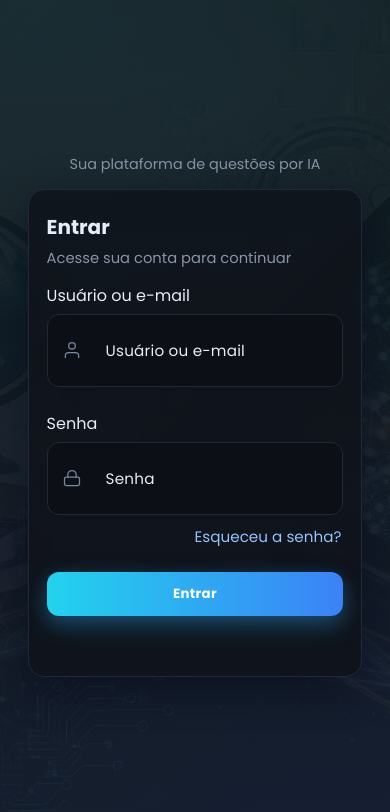
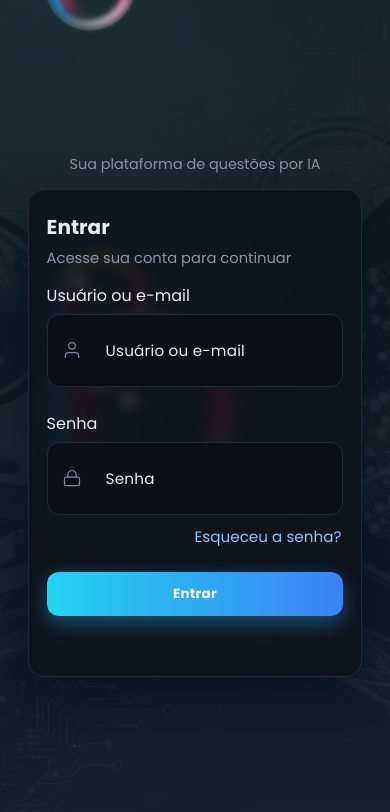
Before and after one commit to marforitheus-a11y/concursando-frontend, a plain HTML site: page index.html in a window 390 px wide. Drawn offline with Linux system fonts and the light colour scheme; files whose address does not match are found by name.

Commit message:
feat(login): add Uiverse mobile bubble background (grumpy-squid-93) behind login card

```diff
--- a/index.html
+++ b/index.html
@@ -107,9 +107,62 @@
     @media (max-width: 420px) {
       .logo-box img { height: 44px; }
     }
+
+    /* Uiverse mobile background: "grumpy-squid-93" by Dennyhml (MIT) */
+    .mobile-bubbles { position: fixed; inset: 0; z-index: 0; overflow: hidden; pointer-events: none; display: none; }
+    /* Ensure content sits above animated background on mobile */
+    @media (max-width: 640px) {
+      .mobile-bubbles { display: block; }
+      .login-wrap { position: relative; z-index: 1; }
+    }
+    .mobile-bubbles .bubble {
+      position: absolute;
+      width: 200px; height: 200px; border-radius: 50%;
+      box-shadow: inset 0 0 25px rgba(255, 255, 255, 0.25);
+      --scale: 1;
+      transform: translateY(0) scale(var(--scale));
+      animation: animate_4010 8s ease-in-out infinite;
+    }
+    /* Placement + stagger (adapted from Uiverse code) */
+    .mobile-bubbles .bubble:nth-child(1) { left: 10%; top: 35%; --scale: 1; }
+    .mobile-bubbles .bubble:nth-child(2) { left: -10px; top: -100px; --scale: .45; animation-delay: -4s; }
+    .mobile-bubbles .bubble:nth-child(3) { right: -80px; top: -300px; --scale: .45; animation-delay: -6s; }
+    .mobile-bubbles .bubble:nth-child(4) { left: -120px; bottom: -200px; --scale: .35; animation-delay: -3s; }
+    .mobile-bubbles .bubble:nth-child(5) { left: 0; top: 200px; --scale: .5; animation-delay: -5s; }
+
+    @keyframes animate_4010 {
+      0%, 100% { transform: translateY(-20px) scale(var(--scale)); }
+      50%      { transform: translateY(20px) scale(var(--scale)); }
+    }
+    .mobile-bubbles .bubble::before {
+      content: '';
+      position: absolute; top: 50px; left: 45px;
+      width: 30px; height: 30px; border-radius: 50%;
+      background: #fff; z-index: 10; filter: blur(2px);
+    }
+    .mobile-bubbles .bubble::after {
+      content: '';
+      position: absolute; top: 80px; left: 80px;
+      width: 20px; height: 20px; border-radius: 50%;
+      background: #fff; z-index: 10; filter: blur(2px);
+    }
+    .mobile-bubbles .bubble span { position: absolute; border-radius: 50%; }
+    .mobile-bubbles .bubble span:nth-child(1) { inset: 10px; border-left: 15px solid #0fb4ff; filter: blur(8px); }
+    .mobile-bubbles .bubble span:nth-child(2) { inset: 10px; border-right: 15px solid #ff4484; filter: blur(8px); }
+    .mobile-bubbles .bubble span:nth-child(3) { inset: 10px; border-top: 15px solid #ffeb3b; filter: blur(8px); }
+    .mobile-bubbles .bubble span:nth-child(4) { inset: 30px; border-left: 15px solid #ff4484; filter: blur(12px); }
+    .mobile-bubbles .bubble span:nth-child(5) { inset: 10px; border-bottom: 10px solid #ffffff; filter: blur(8px); transform: rotate(330deg); }
   </style>
 </head>
 <body class="login-body">
+  <!-- Mobile-only animated background (Uiverse: grumpy-squid-93) -->
+  <div class="mobile-bubbles" aria-hidden="true">
+    <div class="bubble"><span></span><span></span><span></span><span></span><span></span></div>
+    <div class="bubble"><span></span><span></span><span></span><span></span><span></span></div>
+    <div class="bubble"><span></span><span></span><span></span><span></span><span></span></div>
+    <div class="bubble"><span></span><span></span><span></span><span></span><span></span></div>
+    <div class="bubble"><span></span><span></span><span></span><span></span><span></span></div>
+  </div>
   <main class="login-wrap" role="main">
     <div class="logo-box" role="img" aria-label="Concursando">
       <img id="app-logo" class="logo-img-header" src="assets/logo.svg" alt="Concursando" />
```
